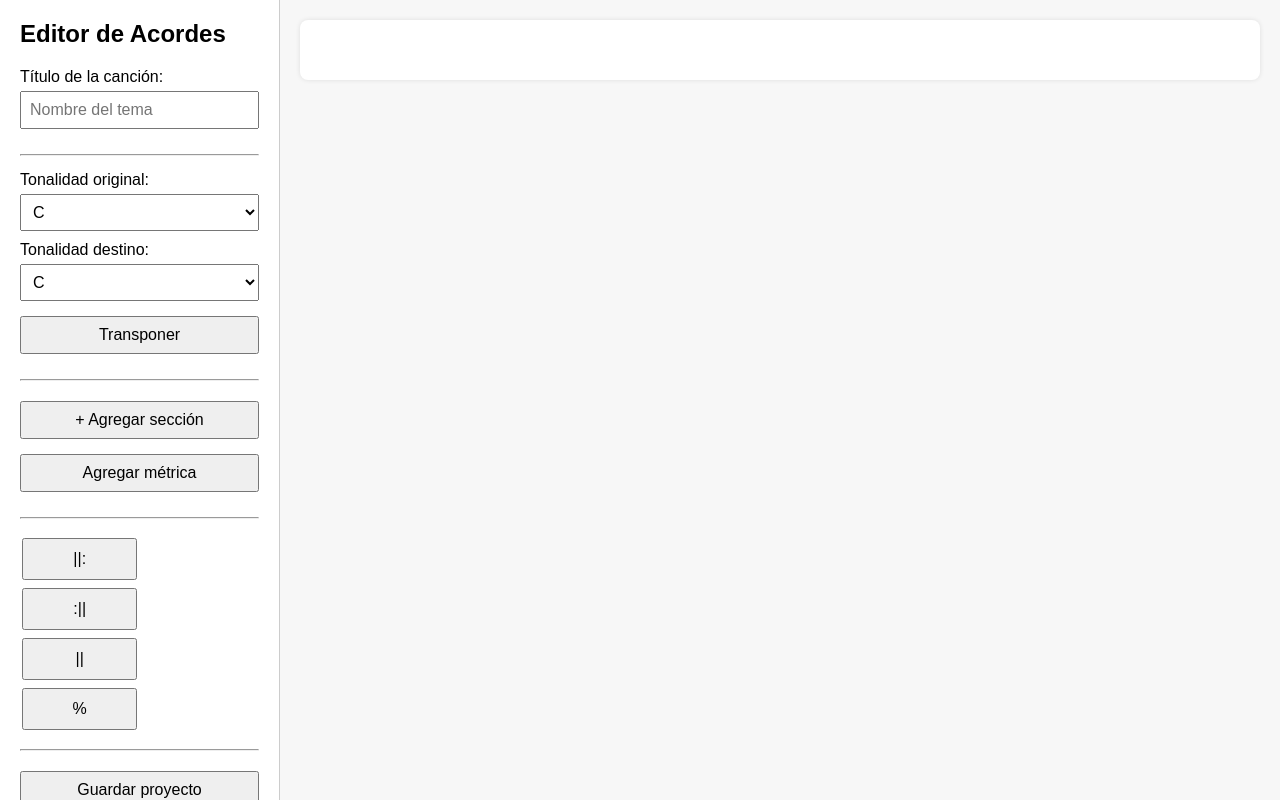
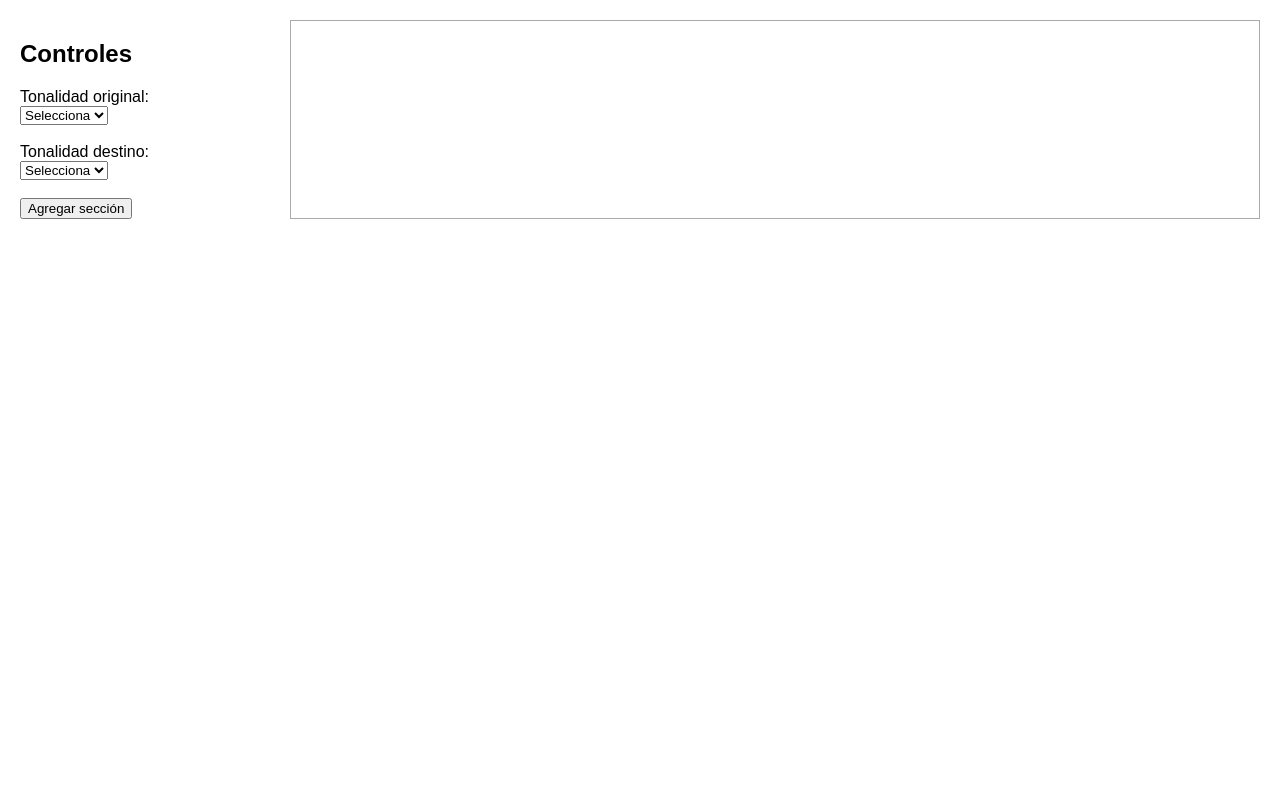
Before and after one commit to sil-i-one/crea-cifrados, a plain HTML site: page index.html in a window 1280 px wide. Drawn offline with Linux system fonts and the light colour scheme.

Commit message:
Update index.html

```diff
--- a/index.html
+++ b/index.html
@@ -1,73 +1,131 @@
 <!DOCTYPE html>
 <html lang="es">
 <head>
-  <meta charset="UTF-8" />
-  <meta name="viewport" content="width=device-width, initial-scale=1.0"/>
-  <title>App para Músicos – Acordes</title>
-  <link rel="stylesheet" href="style.css" />
+  <meta charset="UTF-8">
+  <title>Editor de Acordes</title>
+  <style>
+    body {
+      font-family: sans-serif;
+      display: flex;
+      gap: 30px;
+      margin: 20px;
+    }
+
+    #panel {
+      width: 240px;
+    }
+
+    #lienzo {
+      border: 1px solid #aaa;
+      padding: 15px;
+      flex-grow: 1;
+    }
+
+    .seccion {
+      margin-bottom: 30px;
+    }
+
+    .compas-container {
+      display: flex;
+      flex-wrap: wrap;
+      gap: 6px;
+    }
+
+    .compas {
+      border: 1px solid #666;
+      padding: 4px;
+      min-width: 60px;
+      min-height: 35px;
+      white-space: pre-wrap;
+      cursor: text;
+    }
+
+    .numero-compas {
+      font-size: 10px;
+      color: #555;
+      display: block;
+    }
+
+    .eliminar-seccion-btn {
+      background-color: #f55;
+      color: white;
+      border: none;
+      padding: 5px;
+      margin-top: 10px;
+      cursor: pointer;
+    }
+
+    .no-print {
+      display: inline-block;
+    }
+
+    @media print {
+      .no-print {
+        display: none !important;
+      }
+    }
+
+    .context-menu {
+      position: absolute;
+      background-color: white;
+      border: 1px solid #ccc;
+      box-shadow: 2px 2px 5px rgba(0,0,0,0.1);
+      z-index: 1000;
+    }
+
+    .context-menu div {
+      padding: 5px 10px;
+      cursor: pointer;
+    }
+
+    .context-menu div:hover {
+      background-color: #eee;
+    }
+  </style>
 </head>
 <body>
-  <div class="app-container">
-    <aside class="sidebar">
-      <h2>Editor de Acordes</h2>
 
-      <label for="titulo">Título de la canción:</label>
-      <input type="text" id="titulo" placeholder="Nombre del tema" />
+  <div id="panel">
+    <h2>Controles</h2>
 
-      <hr />
+    <label for="tonalidad-original">Tonalidad original:</label><br>
+    <select id="tonalidad-original">
+      <option value="">Selecciona</option>
+      <option value="C">C</option>
+      <option value="C#">C#</option>
+      <option value="D">D</option>
+      <option value="D#">D#</option>
+      <option value="E">E</option>
+      <option value="F">F</option>
+      <option value="F#">F#</option>
+      <option value="G">G</option>
+      <option value="G#">G#</option>
+      <option value="A">A</option>
+      <option value="A#">A#</option>
+      <option value="B">B</option>
+    </select><br><br>
 
-      <label>Tonalidad original:</label>
-      <select id="tonalidadOriginal">
-        <option>C</option><option>C#</option><option>D</option><option>Eb</option>
-        <option>E</option><option>F</option><option>F#</option><option>G</option>
-        <option>Ab</option><option>A</option><option>Bb</option><option>B</option>
-      </select>
+    <label for="tonalidad-destino">Tonalidad destino:</label><br>
+    <select id="tonalidad-destino">
+      <option value="">Selecciona</option>
+      <option value="C">C</option>
+      <option value="C#">C#</option>
+      <option value="D">D</option>
+      <option value="D#">D#</option>
+      <option value="E">E</option>
+      <option value="F">F</option>
+      <option value="F#">F#</option>
+      <option value="G">G</option>
+      <option value="G#">G#</option>
+      <option value="A">A</option>
+      <option value="A#">A#</option>
+      <option value="B">B</option>
+    </select><br><br>
 
-      <label>Tonalidad destino:</label>
-      <select id="tonalidadDestino">
-        <option>C</option><option>C#</option><option>D</option><option>Eb</option>
-        <option>E</option><option>F</option><option>F#</option><option>G</option>
-        <option>Ab</option><option>A</option><option>Bb</option><option>B</option>
-      </select>
-
-      <button onclick="transponer()">Transponer</button>
-
-      <hr />
-
-      <button id="btnAgregarSeccion">+ Agregar sección</button>
-      <button onclick="insertarMetrica()">Agregar métrica</button>
-
-      <hr />
-
-      <div class="botonera">
-        <button onclick="insertarSimbolo('||:')">||:</button>
-        <button onclick="insertarSimbolo(':||')">:||</button>
-        <button onclick="insertarSimbolo('||')">||</button>
-        <button onclick="insertarSimbolo('%')">%</button>
-      </div>
-
-      <hr />
-
-      <button onclick="guardarProyecto()">Guardar proyecto</button>
-      <button onclick="cargarProyectoLocalStorage()">Cargar desde navegador</button>
-      <button onclick="descargarProyecto()">Descargar como archivo</button>
-<input type="file" accept=".txt" onchange="cargarDesdeArchivo(event)">
-
-      <button onclick="exportar()">🖨️ Exportar/Imprimir</button>
-    </aside>
-
-    <main class="lienzo-wrapper">
-      <div id="lienzo">
-        <h2 id="tituloResultado"></h2>
-        <div id="secciones"></div>
-      </div>
-    </main>
+    <button id="agregar-seccion">Agregar sección</button>
   </div>
 
-  <ul id="context-menu">
-    <li onclick="duplicarCompas()">Duplicar compás</li>
-    <li onclick="eliminarCompas()">Eliminar compás</li>
-  </ul>
+  <div id="lienzo"></div>
 
   <script src="main.js"></script>
 </body>
```
